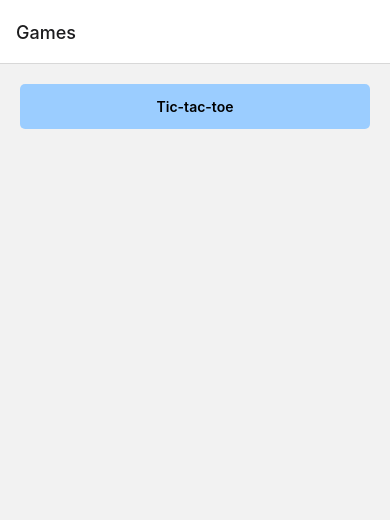
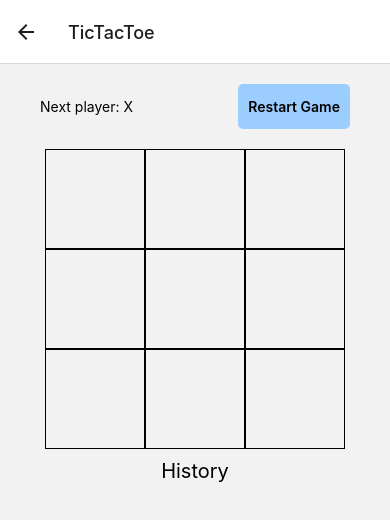
Before and after one commit to serhiimahdiuk/expo-test-apps, a React Native app: screen /TicTacToe in a window 390 px wide. Before the commit this address had no page. Shown: the top 520 px of the page. Built offline with nearby package versions, Linux system fonts and the light colour scheme.

Commit message:
Added tictactoe game

```diff
--- a/src/components/Button/index.tsx
+++ b/src/components/Button/index.tsx
@@ -12,7 +12,6 @@ import { width } from "../../utils/metrics";
 const styles = StyleSheet.create({
   container: {
     height: 45,
-    width: width - 40,
     marginVertical: 20,
     borderRadius: 5,
     justifyContent: "center",
@@ -30,9 +29,16 @@ interface Props {
   onPress: () => void;
   containerStyle?: ViewStyle;
   textStyle?: TextStyle;
+  fullWidth?: boolean;
 }
 
-export default ({ text, onPress, containerStyle, textStyle }: Props) => {
+export default ({
+  text,
+  onPress,
+  containerStyle,
+  textStyle,
+  fullWidth = true,
+}: Props) => {
   return (
     <Pressable onPress={onPress}>
       {({ pressed }) => {
@@ -40,6 +46,7 @@ export default ({ text, onPress, containerStyle, textStyle }: Props) => {
           <View
             style={[
               styles.container,
+              fullWidth && { width: width - 40 },
               pressed && { opacity: 0.7 },
               containerStyle,
             ]}
--- /dev/null
+++ b/src/modules/TicTacToeModule/Cell.tsx
@@ -0,0 +1,32 @@
+import React from "react";
+import { Pressable, Text, View } from "react-native";
+import { SIZE, X } from "./constants";
+
+export default ({
+  item,
+  onCellPress,
+  isWinCell,
+}: {
+  item: string;
+  onCellPress: () => void;
+  isWinCell?: boolean;
+}) => {
+  const color = item === X ? "blue" : "red";
+  return (
+    <Pressable onPress={onCellPress}>
+      <View
+        style={{
+          width: SIZE,
+          height: SIZE,
+          borderWidth: 1,
+          justifyContent: "center",
+          alignItems: "center",
+        }}
+      >
+        <Text style={{ fontSize: 64, color: isWinCell ? "green" : color }}>
+          {item}
+        </Text>
+      </View>
+    </Pressable>
+  );
+};
--- /dev/null
+++ b/src/modules/TicTacToeModule/PlaygroundGrid.tsx
@@ -0,0 +1,36 @@
+import React from "react";
+import { View } from "react-native";
+import Cell from "./Cell";
+import { Playground } from "./types";
+
+export default ({
+  playground,
+  onStep,
+  winCombination,
+}: {
+  playground: Playground;
+  onStep: (idx: number) => void;
+  winCombination: number[];
+}) => {
+  const rows = new Array(3).fill(0);
+  return (
+    <View style={{ alignItems: "center" }}>
+      {rows.map((_, rowIndex) => {
+        return (
+          <View key={rowIndex} style={{ flexDirection: "row" }}>
+            {playground.map((el, elIndex) =>
+              Math.floor(elIndex / 3) === rowIndex ? (
+                <Cell
+                  key={elIndex}
+                  isWinCell={winCombination.includes(elIndex + 1)}
+                  item={el}
+                  onCellPress={() => onStep(elIndex)}
+                />
+              ) : null
+            )}
+          </View>
+        );
+      })}
+    </View>
+  );
+};
--- /dev/null
+++ b/src/modules/TicTacToeModule/constants.ts
@@ -0,0 +1,13 @@
+export const X = "X";
+export const O = "O";
+export const SIZE = 100;
+export const WIN_COMBINATIONS = [
+  [1, 2, 3],
+  [4, 5, 6],
+  [7, 8, 9],
+  [1, 4, 7],
+  [2, 5, 8],
+  [3, 6, 9],
+  [1, 5, 9],
+  [3, 5, 7],
+];
--- /dev/null
+++ b/src/modules/TicTacToeModule/index.tsx
@@ -0,0 +1,163 @@
+import React, { useEffect, useMemo, useRef, useState } from "react";
+import { FlatList, StyleSheet, Text, View } from "react-native";
+import Button from "../../components/Button";
+import { width } from "../../utils/metrics";
+import { O, WIN_COMBINATIONS, X } from "./constants";
+import PlaygroundGrid from "./PlaygroundGrid";
+import { SafeAreaView } from "react-native-safe-area-context";
+import { Playground } from "./types";
+
+const styles = StyleSheet.create({
+  container: { alignItems: "center", flex: 1 },
+  menuRow: {
+    flexDirection: "row",
+    justifyContent: "space-between",
+    alignItems: "center",
+    width: width,
+    paddingHorizontal: 40,
+  },
+});
+
+export default () => {
+  const [playground, setPlayground] = useState<Playground>(
+    new Array(9).fill(undefined)
+  );
+  const [player, setPlayer] = useState<typeof X | typeof O>(X);
+  const [winner, setWinner] = useState<string | undefined>(undefined);
+  const [winCombination, setWinCombination] = useState<number[]>([]);
+
+  const [history, setHistory] = useState<
+    {
+      playground: typeof playground;
+      player: typeof player;
+      position: [row: number, col: number];
+    }[]
+  >([]);
+
+  const scroll = useRef<FlatList<(typeof history)[0]>>(null);
+
+  const isPlaygroundFilled = !useMemo(
+    () => playground.some((i) => i === undefined),
+    [playground]
+  );
+  const isGameOver = winner || isPlaygroundFilled;
+
+  const resetState = () => {
+    setPlayground(new Array(9).fill(undefined));
+    setWinner(undefined);
+    setPlayer(X);
+    setHistory([]);
+  };
+
+  const onStep = (index: number) => {
+    if (!isGameOver) {
+      const nextPlayground = [...playground];
+      if (nextPlayground[index] === undefined) {
+        nextPlayground[index] = player;
+        setPlayground(nextPlayground);
+        setHistory((last) => [
+          ...last,
+          {
+            player: player,
+            playground: nextPlayground,
+            position: [Math.floor(index / 3), (index % 3) + 1],
+          },
+        ]);
+      }
+      changePlayer();
+    }
+  };
+
+  const changePlayer = () => {
+    setPlayer((prev) => (prev === X ? O : X));
+  };
+
+  const checkWiner = () => {
+    for (let combination of WIN_COMBINATIONS) {
+      if (
+        playground[combination[0] - 1] !== undefined &&
+        playground[combination[0] - 1] === playground[combination[1] - 1] &&
+        playground[combination[1] - 1] === playground[combination[2] - 1]
+      ) {
+        setWinner(playground[combination[0] - 1]);
+        setWinCombination(combination);
+      }
+    }
+  };
+
+  const onRestartGamePress = () => {
+    resetState();
+  };
+
+  useEffect(() => {
+    checkWiner();
+  }, [playground]);
+
+  useEffect(() => {
+    return () => {
+      resetState();
+    };
+  }, []);
+
+  const renderText = () => {
+    if (!isGameOver) {
+      return `Next player: ${player}`;
+    } else {
+      return winner ? `Winner: ${winner}` : `Have no winners`;
+    }
+  };
+
+  const chooseStepFromHistory = (item: (typeof history)[0], index: number) => {
+    setPlayground(item.playground);
+    setPlayer(item.player);
+    setHistory((prev) => prev.slice(0, index + 1));
+    setWinner(undefined);
+    setWinCombination([]);
+  };
+
+  return (
+    <SafeAreaView style={styles.container} edges={["bottom"]}>
+      <View style={styles.menuRow}>
+        <Text style={{ paddingVertical: 10 }}>{renderText()}</Text>
+        <Button
+          text={"Restart Game"}
+          onPress={onRestartGamePress}
+          fullWidth={false}
+          containerStyle={{
+            paddingHorizontal: 10,
+          }}
+        />
+      </View>
+      <PlaygroundGrid
+        playground={playground}
+        onStep={onStep}
+        winCombination={winCombination}
+      />
+      <Text style={{ padding: 10, fontSize: 20 }}>History</Text>
+      <FlatList
+        onContentSizeChange={() =>
+          scroll.current?.scrollToEnd({ animated: true })
+        }
+        showsVerticalScrollIndicator={false}
+        ref={scroll}
+        data={history}
+        keyExtractor={(i) => `${i.position[0]} ${i.position[1]}`}
+        renderItem={({ item, index }) => (
+          <Button
+            key={index}
+            text={`Step ${index + 1}: Player ${item.player} - position ${
+              item.position[0]
+            } ${item.position[1]}`}
+            containerStyle={{
+              marginVertical: 5,
+              paddingHorizontal: 10,
+            }}
+            onPress={() => {
+              chooseStepFromHistory(item, index);
+            }}
+          />
+        )}
+      />
+    </SafeAreaView>
+  );
+};
--- /dev/null
+++ b/src/modules/TicTacToeModule/types.ts
@@ -0,0 +1 @@
+export type Playground = string[];
--- /dev/null
+++ b/src/navigation/hooks.ts
@@ -0,0 +1,6 @@
+import { StackNavigationProp } from "@react-navigation/stack";
+import { ModulesStackParamList } from ".";
+import { useNavigation } from "@react-navigation/native";
+
+export const useAppNavigation = () =>
+  useNavigation<StackNavigationProp<ModulesStackParamList>>();
--- a/src/navigation/index.tsx
+++ b/src/navigation/index.tsx
@@ -1,10 +1,16 @@
 import * as React from "react";
 import { NavigationContainer } from "@react-navigation/native";
 import { createStackNavigator } from "@react-navigation/stack";
-import EmptyModule from "../modules/EmptyModule";
+// import EmptyModule from "../modules/EmptyModule";
 import HomeScreen from "../screens/HomeScreen";
+import TicTacToeModule from "../modules/TicTacToeModule";
 
-const ModulesStack = createStackNavigator();
+export type ModulesStackParamList = {
+  HomeScreen: undefined;
+  TicTacToe: undefined;
+};
+
+const ModulesStack = createStackNavigator<ModulesStackParamList>();
 
 export const ModulesStackNavigator = () => {
   return (
@@ -14,10 +20,10 @@ export const ModulesStackNavigator = () => {
         component={HomeScreen}
         options={{ title: "Games" }}
       />
+      <ModulesStack.Screen name="TicTacToe" component={TicTacToeModule} />
       {/* <ModulesStack.Screen
         name="EmptyModule"
         component={EmptyModule}
-        options={{ headerShown: false }}
       /> */}
     </ModulesStack.Navigator>
   );
--- a/src/screens/HomeScreen/index.tsx
+++ b/src/screens/HomeScreen/index.tsx
@@ -1,11 +1,16 @@
 import React from "react";
 import { ScrollView, View } from "react-native";
 import Button from "../../components/Button";
+import { useAppNavigation } from "../../navigation/hooks";
 
 export default () => {
+  const navigation = useAppNavigation();
   return (
     <ScrollView contentContainerStyle={{ alignItems: "center" }}>
-      <Button text="Tic-tac-toe" onPress={() => console.log("here")} />
+      <Button
+        text="Tic-tac-toe"
+        onPress={() => navigation.navigate("TicTacToe")}
+      />
     </ScrollView>
   );
 };
```
